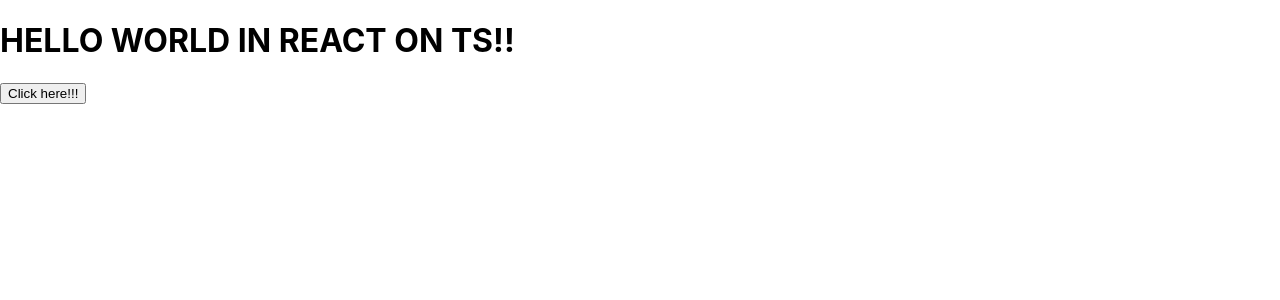
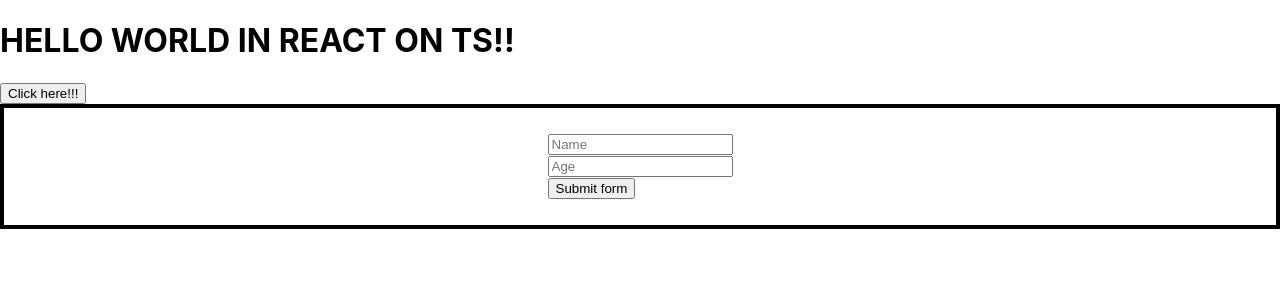
Before and after one commit to dalmasiof/alura-studies, a React (Create React App) app: page / in a window 1280 px wide. Shown: the top 300 px of the page. Built offline with nearby package versions, Linux system fonts and the light colour scheme.

Commit message:
form styles

```diff
--- a/src/App.tsx
+++ b/src/App.tsx
@@ -1,12 +1,16 @@
 import React from 'react';
 import { Button } from './components/Botao';
+import Form from './components/Form';
 
 function App() {
   return (
     <div className="App">
        <h1>HELLO WORLD IN REACT ON  TS!!</h1>
        <div>
-        <Button/>
+          <Button/>
+       </div>
+       <div>
+        <Form></Form>
        </div>
     </div>
   );
--- /dev/null
+++ b/src/components/Form.tsx
@@ -0,0 +1,25 @@
+import React, { Component } from "react";
+import "../style/form.css";
+export default class Form extends Component {
+  render() {
+    return (
+      <div>
+        <div className="form">
+          <form>
+            <div>
+              <input placeholder="Name" />
+            </div>
+            <div>
+              <input placeholder="Age" />
+            </div>
+            <div>
+              <button type="submit" onClick={(e) => e.preventDefault()}>
+                Submit form
+              </button>
+            </div>
+          </form>
+        </div>
+      </div>
+    );
+  }
+}
--- /dev/null
+++ b/src/style/form.css
@@ -0,0 +1,9 @@
+.form {
+  display: flex;
+  flex-direction: column;
+  justify-content: space-around;
+  border: 4px solid black;
+  padding: 2%;
+  width: auto;
+  align-items: center;
+}
```
Also changed, not shown: src/index.css (line endings or trailing spaces).
